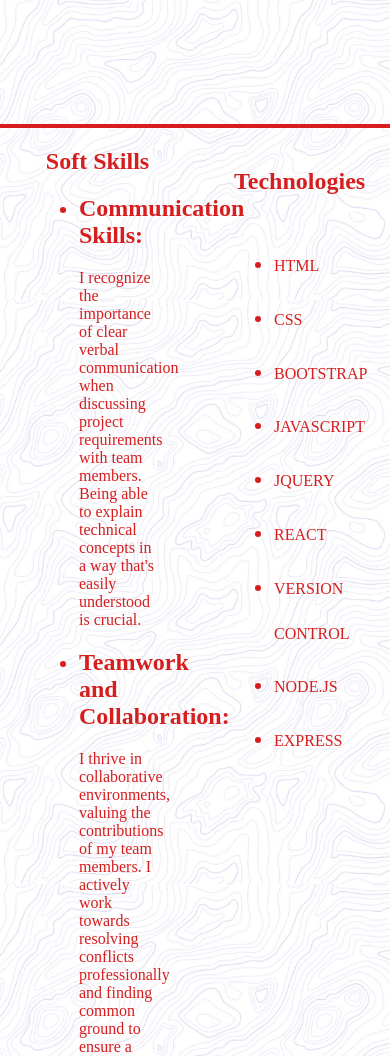
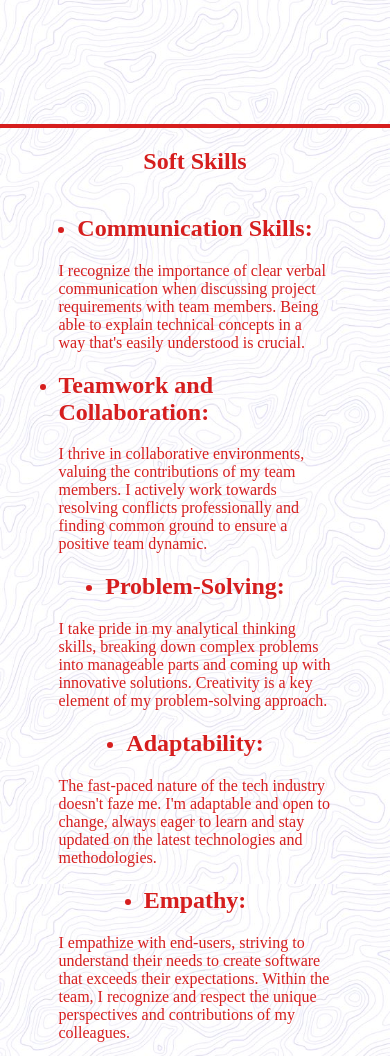
Before and after one commit to ms-candy-codes/My-Resume, a plain HTML site: page index.html in a window 390 px wide. Shown: the part 720-1776 px from the top of the page. Drawn offline with Linux system fonts and the light colour scheme; a script that the page names is missing; a web font is replaced by a local one.

Commit message:
Complete section 3 of screen specifications

```diff
--- a/index.html
+++ b/index.html
@@ -62,7 +62,7 @@
     <section class="section3">
         <div class="skills">
             <h1 class="s3-1">Soft Skills</h1>
-            <ul>
+            <ul class="allSkill">
                 <li>
                     <h2>Communication Skills:</h2>
                     <li class="innerLi">I recognize the importance of clear verbal communication when discussing project requirements with team members. Being able to explain technical concepts in a way that's easily understood is crucial.</li>
@@ -88,7 +88,7 @@
 
         <div class="tech">
             <h1 class="s3-2">Technologies</h1>
-            <ul>
+            <ul class="allTech">
                 <li>HTML</li>
                 <li>CSS</li>
                 <li>BOOTSTRAP</li>
--- /dev/null
+++ b/index.js
@@ -0,0 +1,9 @@
+let screenWidth = window.innerWidth;
+let softSkill = document.getElementsByClassName("s3-1")[0];
+let techie = document.getElementsByClassName("s3-2")[0];
+// alert(screenWidth);
+
+if(screenWidth < 1026){
+    softSkill.style.textAlign = "center";
+    techie.style.textAlign = "center";
+}
--- a/styles.css
+++ b/styles.css
@@ -1,8 +1,12 @@
 @import url('https://fonts.googleapis.com/css2?family=Calistoga&family=Kalnia:wght@300;400;500;600;700&display=swap');
 body, html{
-    margin: 0;
-    padding: 0;
-    overflow-x: hidden;
+    html, body {
+        margin: 0;
+        padding: 0;
+        overflow-x: hidden;  /* Prevent horizontal scrollbar */
+        overflow-y: auto;    /* Allow vertical scrollbar when necessary */
+        height: 100%;         /* Ensure the body takes the full height */
+      }
 }
 .header{
     background-image: url(./images/671643426f6e8e8e4c92f0cc720fff1d.jpg);
@@ -205,7 +209,27 @@ hr {
 /* mobile*/
 
 @media only screen and (max-width: 1026px){
+
+
     .section2{
         display: none;
     }
+
+    .section3{
+      flex-direction: column;
+    }
+
+    .skills, .tech{
+        width: 100vw;
+    }
+
+
+     .allSkill, .allTech{
+        padding: 0 15%;
+        display: flex;
+        flex-direction: column;
+        align-items: center;
+        justify-content: center;
+     }
+
 }
```
